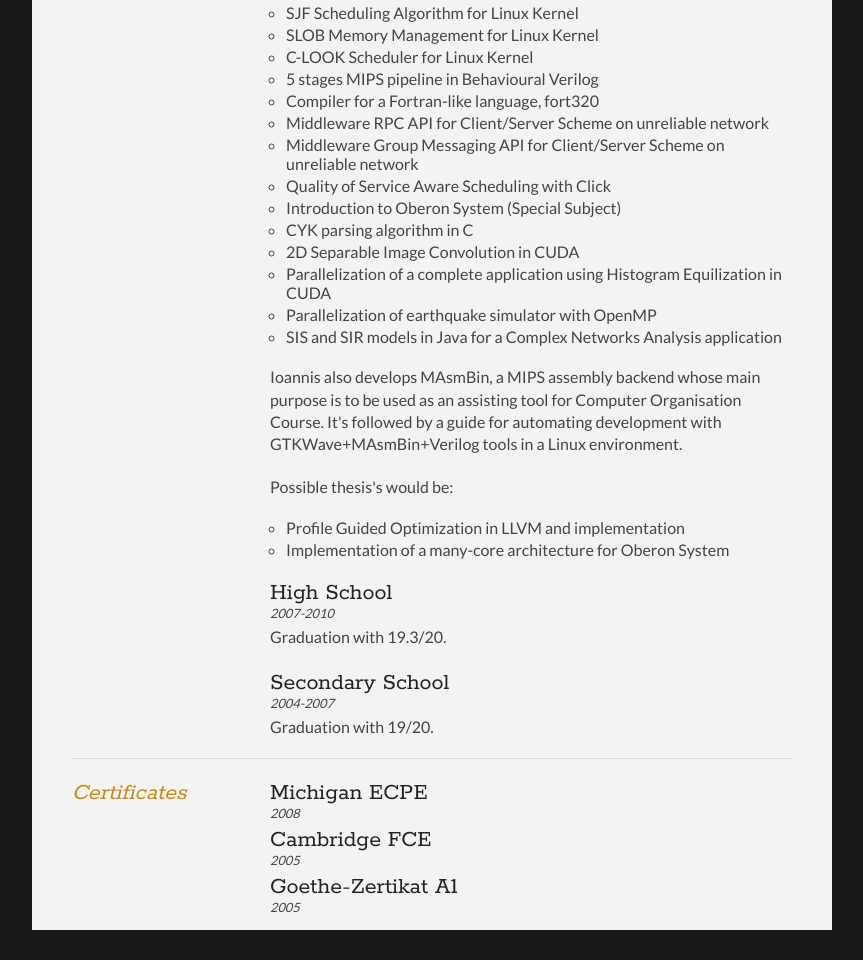
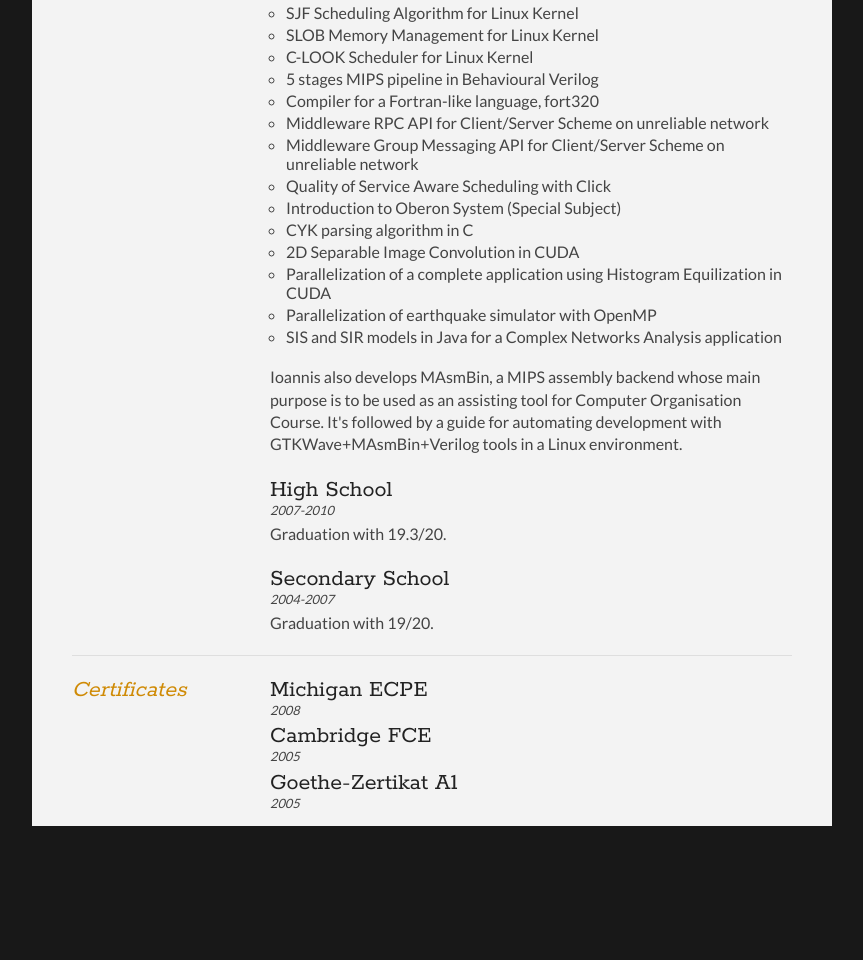
Before and after one commit to AM1253/AM1253cv, a plain HTML site: page index.html in a window 1280 px wide. Shown: the part 983-1943 px from the top of the page, without its empty margins (208-1071 px from the left). After the commit the page ends 1839 px from the top, so only its background shows below. Drawn offline with Linux system fonts and the light colour scheme.

Commit message:
Remove possible thesis's.

```diff
--- a/index.html
+++ b/index.html
@@ -139,13 +139,6 @@
                             Ioannis also develops MAsmBin, a MIPS assembly backend whose main purpose is to be used as an assisting tool
                             for Computer Organisation Course. It's followed by a guide for automating development with GTKWave+MAsmBin+Verilog tools in a Linux environment.
                             </p>
-
-                            <p>Possible thesis's would be:
-                            <ul>
-                                <li>Profile Guided Optimization in LLVM and implementation</li>
-                                <li>Implementation of a many-core architecture for Oberon System</li>
-                            </ul>
-                            </p>
                     </article>
                     <article>
 					<h2>High School</h2>
```
